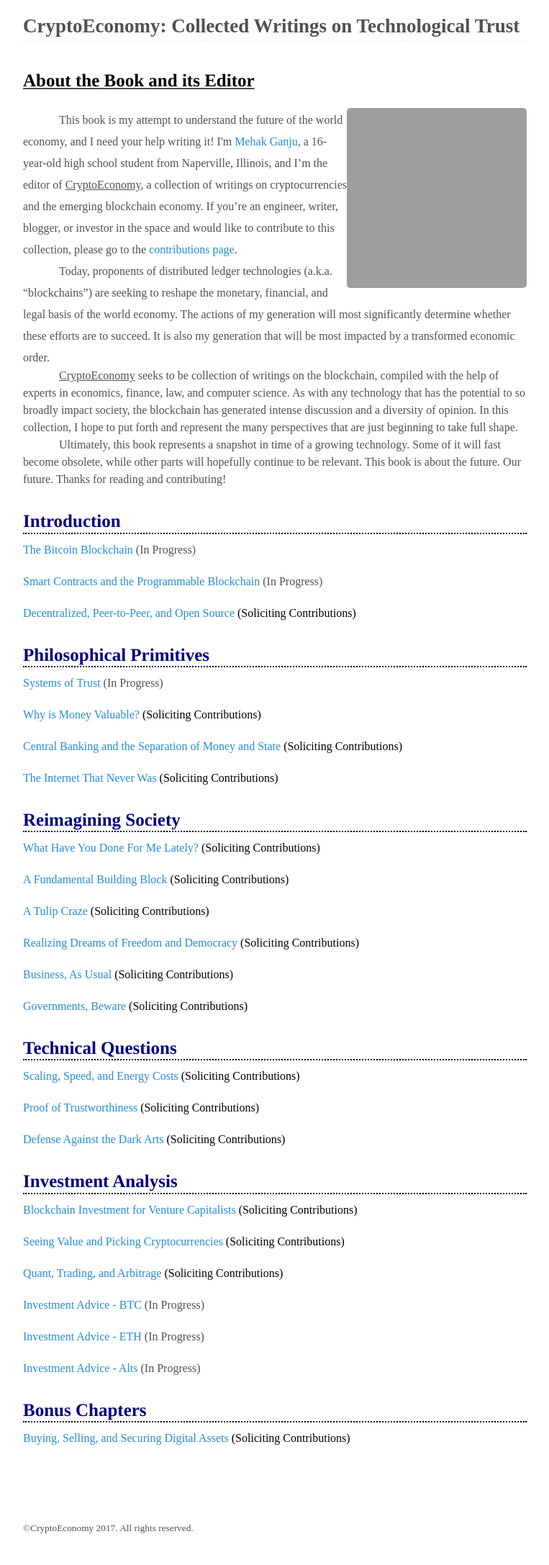
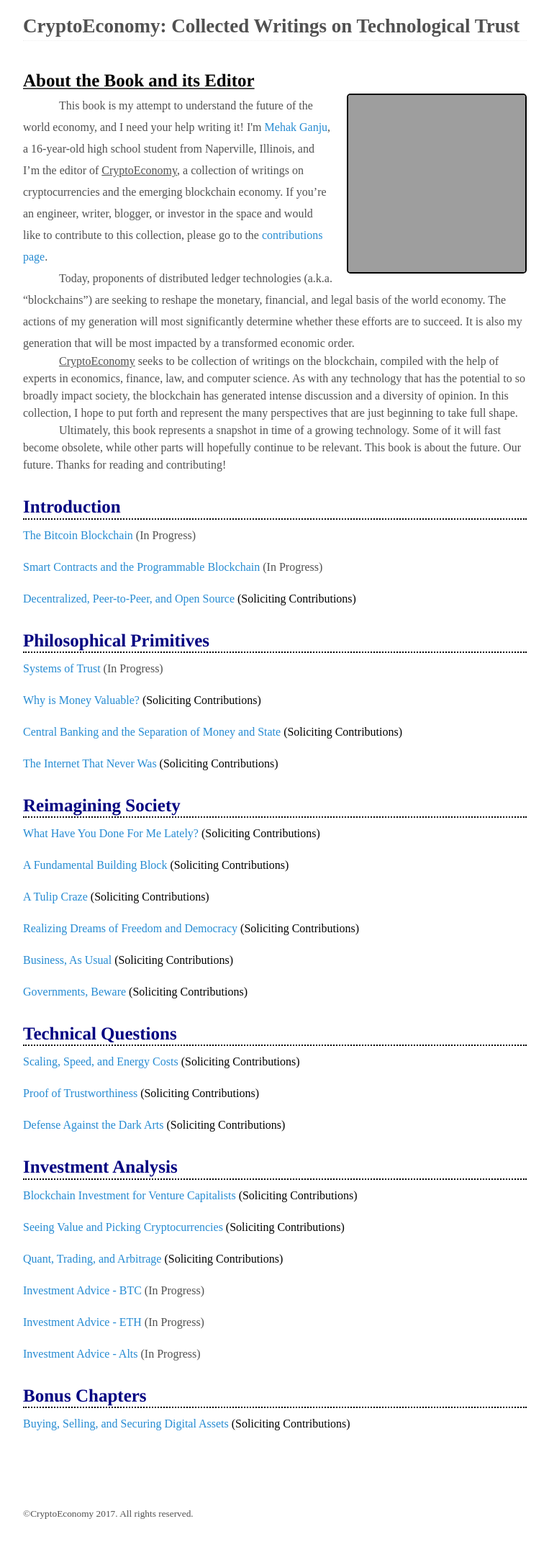
Before and after one commit to Cryptoeconomics/cryptoeconomics.github.io, a Jekyll site: the page built from index.html, in a window 1280 px wide. Shown: the whole page at 72% size, without its empty margins (258-1021 px from the left). Built offline with Jekyll 4.4.1, drawn with Linux system fonts in a browser that asks for light colours; grey boxes are pictures that could not be loaded.

Commit message:
changed textspacing

```diff
--- a/index.html
+++ b/index.html
@@ -3,9 +3,9 @@ layout: default
 title: Home
 ---
 
-<p style="font-family:times;" class="lead"><b><u><font color="Black">About the Book and its Editor</font></u></b></p>
+<p style="font-family:times; margin-bottom: 0px" class="lead"><b><u><font color="Black">About the Book and its Editor</font></u></b></p>
 
-<img class ="intro" src="gunpic.png" alt="Gun Pic" style="width: 250px;height: 250px"/>
+<img class ="intro" src="gunpic.png" alt="Gun Pic" style="width: 250px;height: 250px; margin-left: 20px; margin-bottom: 1px; border:2px solid black" />
 
 <p class="space"><font size="3" face="comic sans"> This book is my attempt to understand the future of the world economy,  and I need your help writing it! I'm <a href="http://www.mehakganju.info">Mehak Ganju</a>, a 16-year-old high school student from Naperville, Illinois, and I’m the editor of <u>CryptoEconomy</u>, a collection of writings on cryptocurrencies and the emerging blockchain economy. If you’re an engineer, writer, blogger, or investor in the space and would like to contribute to this collection, please go to the <a href="/contribute">contributions page</a>.
 
```
